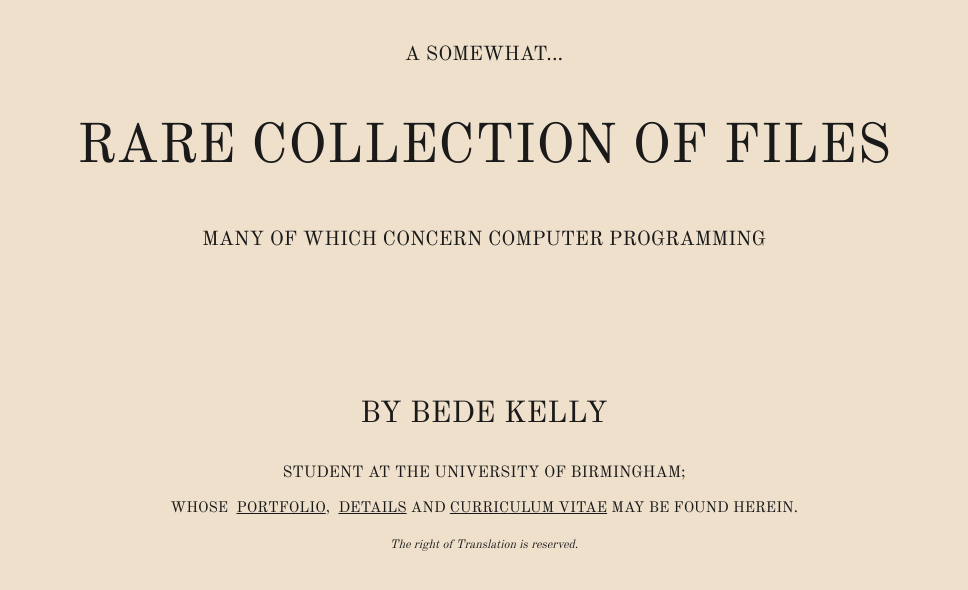
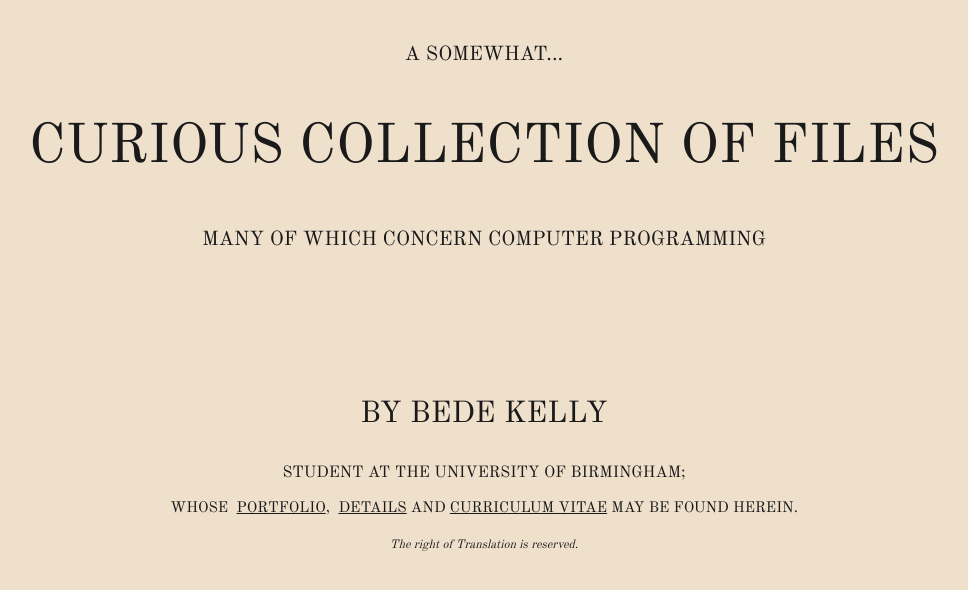
Before and after one commit to bedekelly/darwin-type, a plain HTML site: page index.html in a window 1280 px wide. Shown: the whole page, without its empty margins (156-1124 px from the left). Drawn offline with nearby package versions, Linux system fonts and the light colour scheme.

Commit message:
I KNEW there was a word I wanted to use!

```diff
--- a/index.html
+++ b/index.html
@@ -9,7 +9,7 @@
 <body>
     <article class="header-page">
         <h5 class="pre-title">A Somewhat...</h5>
-        <h1 class="title">Rare Collection of Files</h1>
+        <h1 class="title">Curious Collection of Files</h1>
         <h5 class="subtitle">Many of which concern Computer Programming</h5>
         <h3>By Bede Kelly</h3>
         <p class="student">Student at the University of Birmingham;</p>
```
